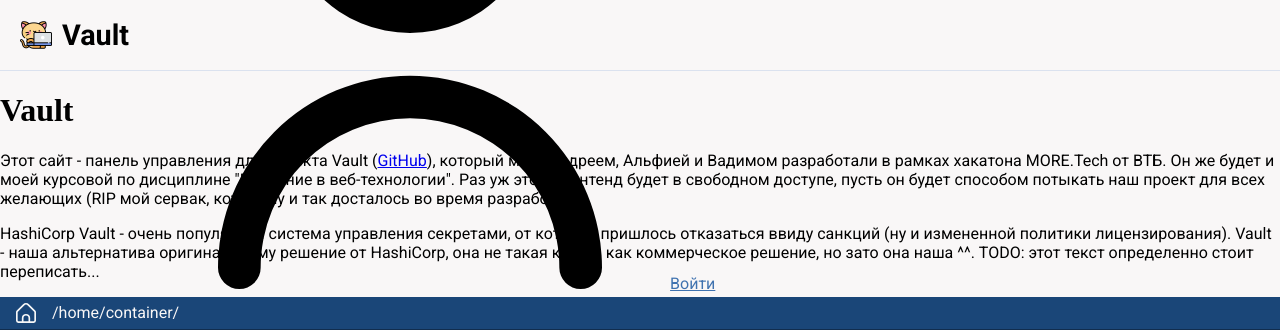
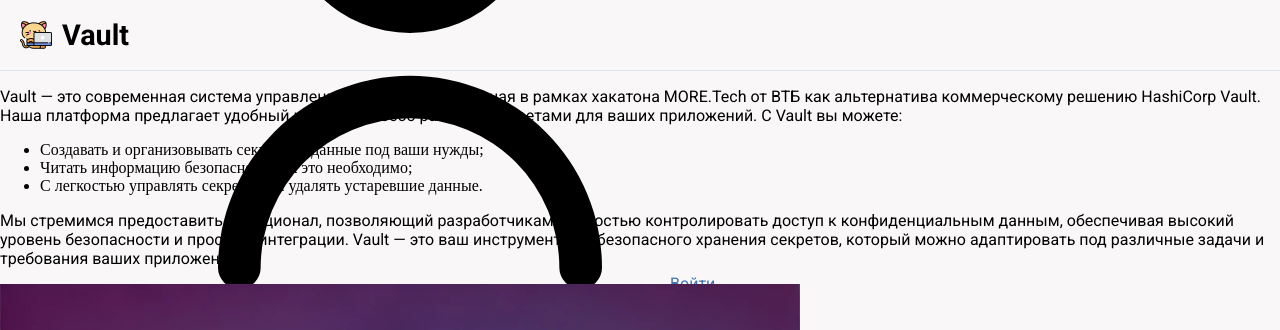
Before and after one commit to nikitagricanuk/iwt-coursework, a Python web app: template app/templates/index.html in a window 1280 px wide. Shown: the top 330 px of the page. Run offline with Jinja, Linux system fonts and the light colour scheme; the template is opened without the code that fills it, so the values that code supplies are empty.

Commit message:
Refactored the text

```diff
--- a/app/templates/index.html
+++ b/app/templates/index.html
@@ -1,13 +1,24 @@
 {% extends '_layout.html' %}
 {% block content %}
-    <h1>Vault</h1>
-    <p>Этот сайт - панель управления для проекта Vault (<a href="https://github.com/nikitagricanuk/dev-secrets-vault">GitHub</a>),
-        который мы с Андреем, Альфией и Вадимом разработали в рамках хакатона MORE.Tech от ВТБ. Он же будет и моей курсовой
-        по дисциплине "Введение в веб-технологии". Раз уж этот фронтенд будет в свободном доступе, пусть он будет способом потыкать наш проект
-        для всех желающих (RIP мой сервак, которому и так досталось во время разработки)</p>
-    <p>HashiCorp Vault - очень популярная система управления секретами, от которой пришлось отказаться ввиду санкций
-        (ну и измененной политики лицензирования). Vault - наша альтернатива оригинальному решение от HashiCorp,
-        она не такая крутая как коммерческое решение, но зато она наша ^^.
-        TODO: этот текст определенно стоит переписать...</p>
-
+    <link rel="stylesheet" href="{{ url_for("static", filename="css/index.css") }}" />
+    <div class="main-container">
+        <div class="text-container">
+            <p class="text-body">
+                Vault — это современная система управления секретами, созданная в рамках хакатона MORE.Tech от ВТБ
+                как альтернатива коммерческому решению HashiCorp Vault. Наша платформа предлагает удобный и гибкий
+                способ работы с секретами для ваших приложений. С Vault вы можете:
+            </p>
+            <ul>
+                <li>Создавать и организовывать секретные данные под ваши нужды;</li>
+                <li>Читать информацию безопасно, когда это необходимо;</li>
+                <li>С легкостью управлять секретами и удалять устаревшие данные.</li>
+            </ul>
+            <p class="text-body">
+                Мы стремимся предоставить функционал, позволяющий разработчикам полностью контролировать доступ к конфиденциальным
+                данным, обеспечивая высокий уровень безопасности и простоту интеграции. Vault — это ваш инструмент для безопасного
+                хранения секретов, который можно адаптировать под различные задачи и требования ваших приложений.
+            </p>
+        </div>
+        <img src="{{ url_for("static", filename="images/vault.png") }}" alt="Vault" />
+    </div>
 {% endblock %}
```
